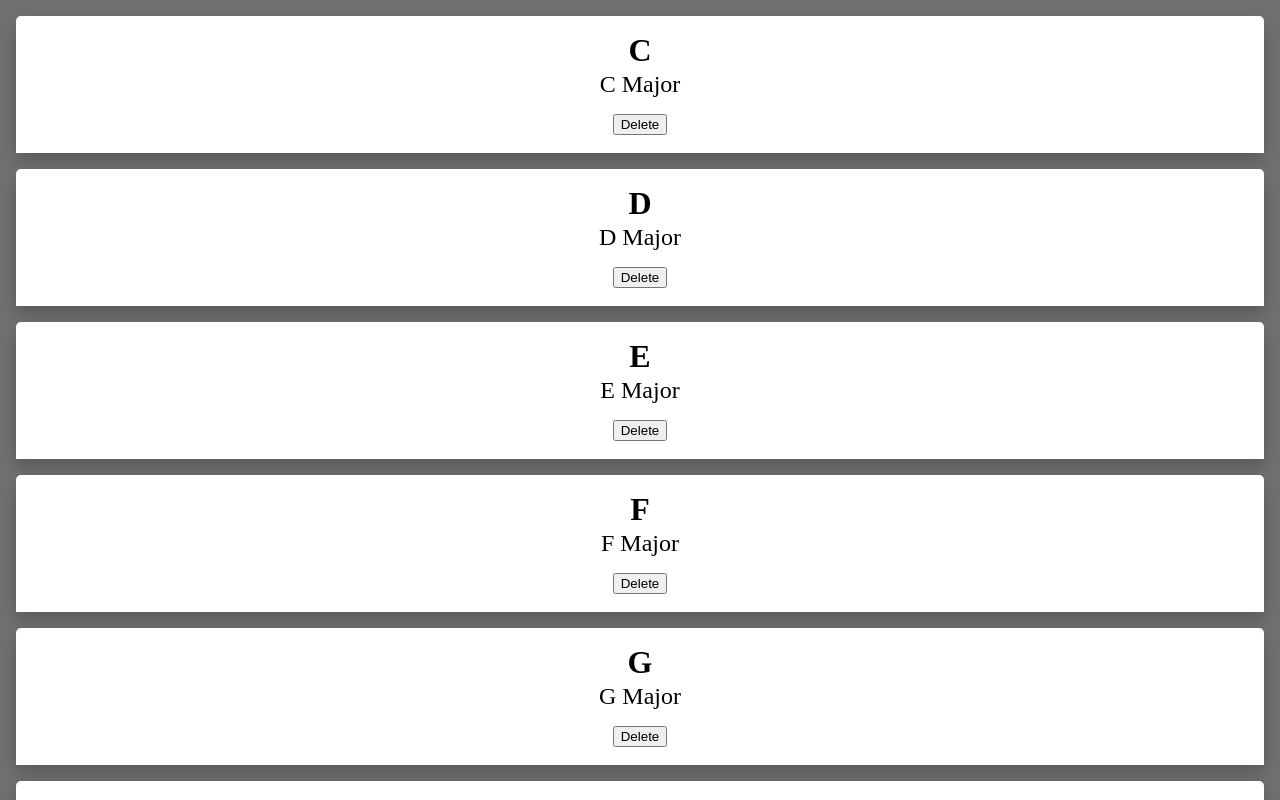
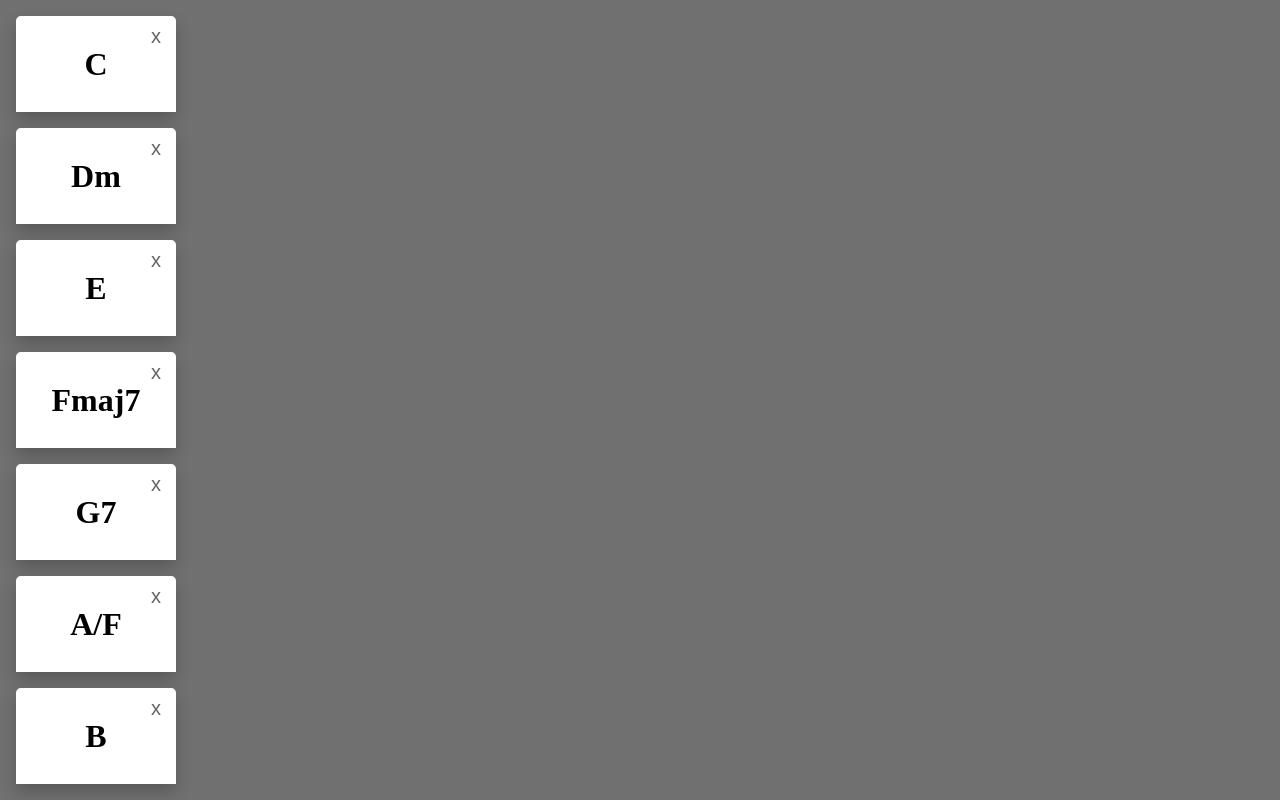
Before and after one commit to charlesmorrisjr/chord-suggestions, a React (Vite) app: page / in a window 1280 px wide. Shown: the top 800 px of the page. Built offline with nearby package versions, Linux system fonts and the light colour scheme.

Commit message:
Restyled card delete button

```diff
--- a/src/App.jsx
+++ b/src/App.jsx
@@ -7,10 +7,7 @@ function Card({ note, onDelete, id }) {
   return (
     <div className="card">
       {note}
-      <div className="container">
-        {note} Major
-      </div>
-      <button onClick={() => onDelete(id)}>Delete</button>
+      <button className='delete-btn' onClick={() => onDelete(id)}>x</button>
     </div>
   );
 }
@@ -24,11 +21,11 @@ Card.propTypes = {
 function ShowCards() {
   const [cards, setCards] = useState([
     { id: 1, note: 'C' },
-    { id: 2, note: 'D' },
+    { id: 2, note: 'Dm' },
     { id: 3, note: 'E' },
-    { id: 4, note: 'F' },
-    { id: 5, note: 'G' },
-    { id: 6, note: 'A' },
+    { id: 4, note: 'Fmaj7' },
+    { id: 5, note: 'G7' },
+    { id: 6, note: 'A/F' },
     { id: 7, note: 'B' }
   ]);
 
--- a/src/Card.css
+++ b/src/Card.css
@@ -1,14 +1,18 @@
 .card {
-  /* Add shadows to create the "card" effect */
+  display: flex;
+  position: relative;
   background: #fff;
   border-radius: 5px 5px 0 0;
   box-shadow: 0 8px 16px 0 rgba(0,0,0,0.2);
   margin: 1rem;
   padding: 1rem;
+  max-width: 8rem;
+  height: 4rem;
+  max-height: 8rem;
   transition: 0.3s;
-  text-align: center;
+  align-items: center;
+  justify-content: center;
   font: bold 2rem 'Times New Roman', Times, serif;
-
 }
 
 /* On mouse-over, add a deeper shadow */
@@ -21,3 +25,16 @@
   padding: 2px 16px;
   font: 1.5rem 'Times New Roman', Times, serif;
 }
+
+.delete-btn {
+  position: absolute;
+  top: 5px;
+  right: 5px;
+  background: none;
+  border: none;
+  font-size: 20px;
+  cursor: pointer;
+  color: #666;
+  padding: 5px 10px;
+  line-height: 1;
+}
```
